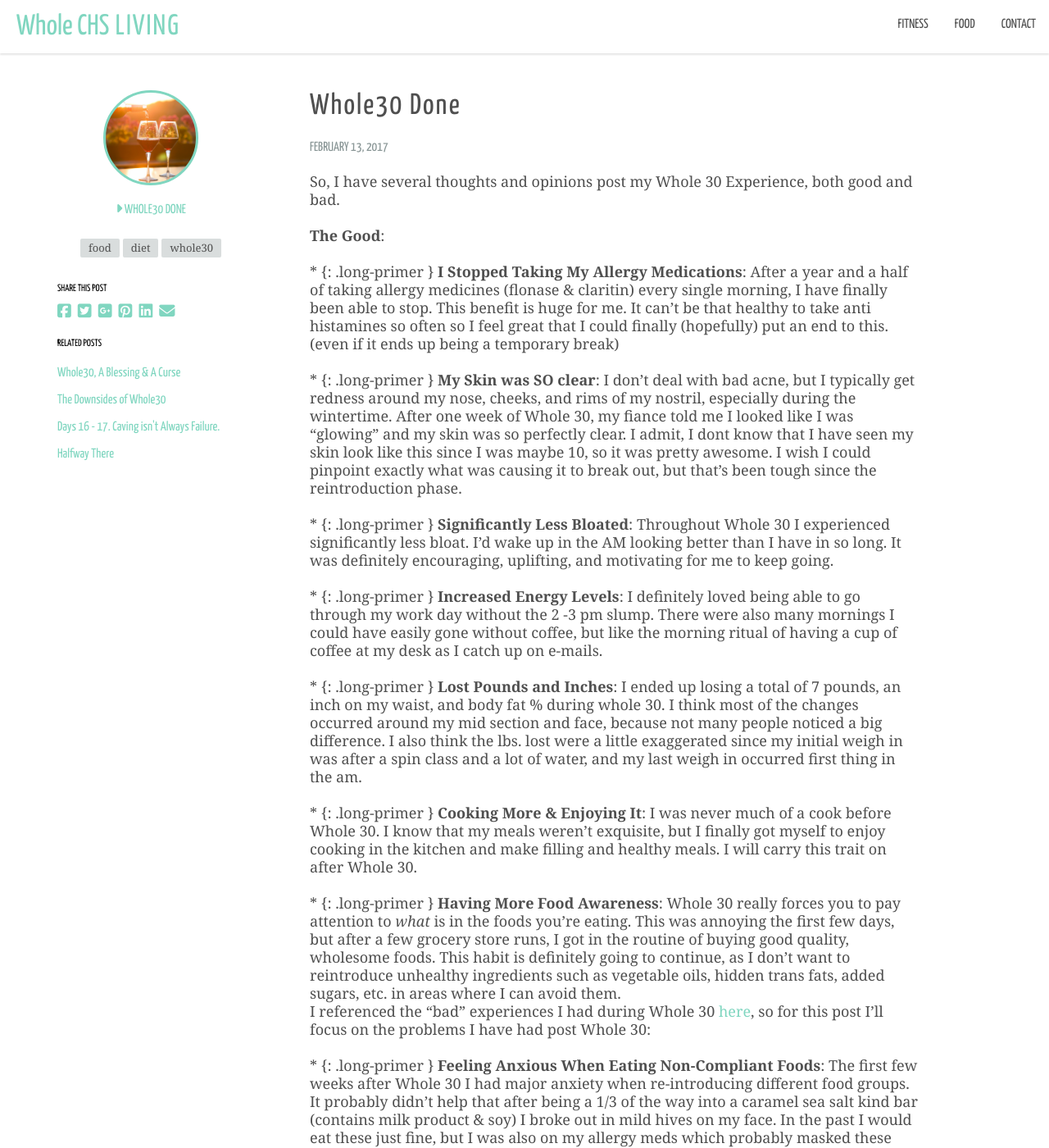
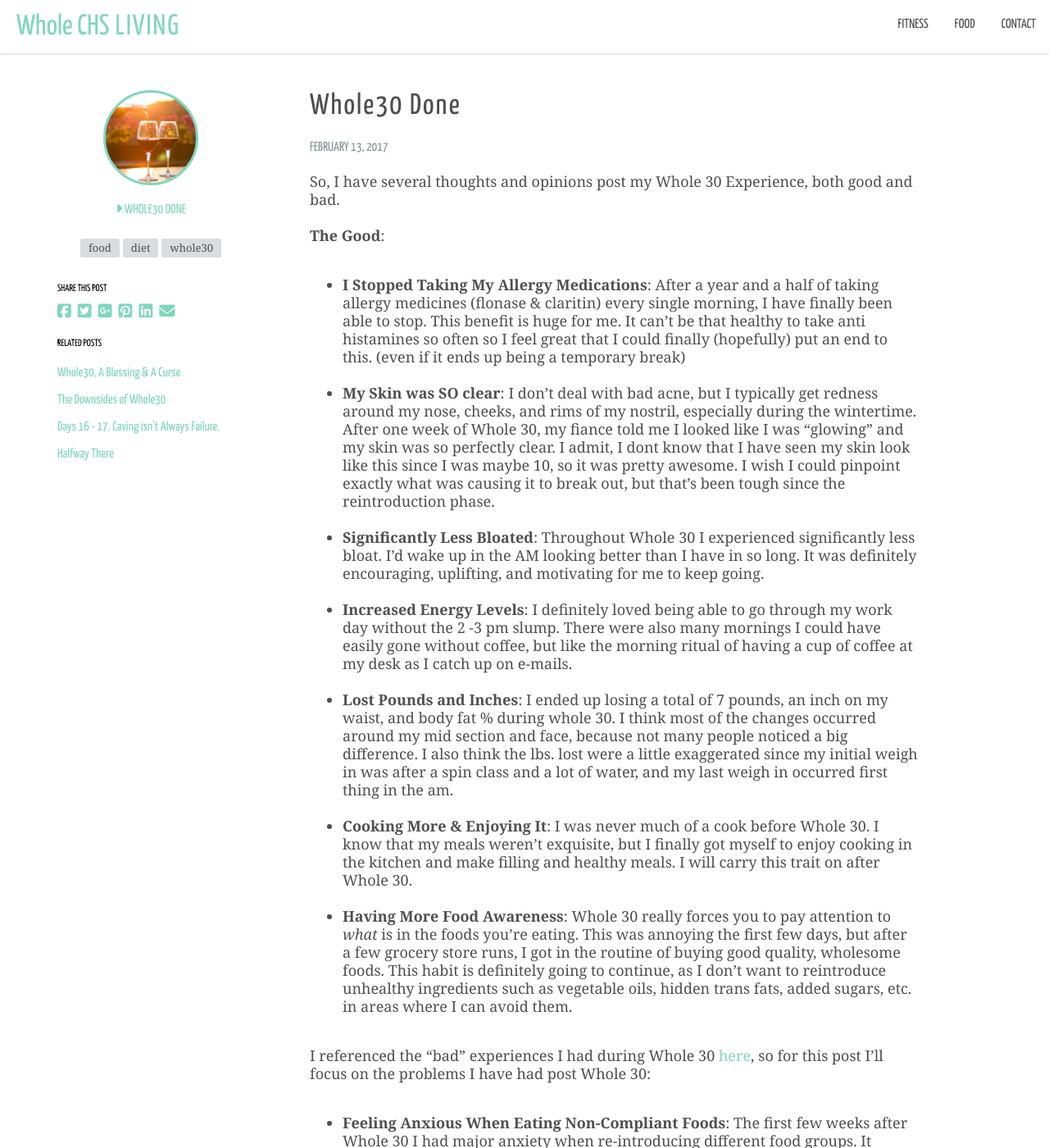
Before and after one commit to dmarooney1105/wholechsliving, a Jekyll site: the page built from _posts/2017-02-13-whole30-done.md, in a window 1280 px wide and 1400 px high. Shown: the whole window at 82% size. Built offline with Jekyll 4.4.1, drawn with Linux system fonts in a browser that asks for light colours; nearby versions of some CDN libraries; some web fonts are replaced; some of the changed text lies outside the part shown.

Commit message:
Updated '_posts/2017-02-13-whole30-done.md' via CloudCannon

```diff
--- a/_posts/2017-02-13-whole30-done.md
+++ b/_posts/2017-02-13-whole30-done.md
@@ -12,35 +12,35 @@ tags:
   - food
   - diet
   - whole30
-excerpt_separator: '<!-- excerpt -->'
+excerpt_separator: <!-- excerpt -->
 ---
-
-
-So, I have several thoughts and opinions post my Whole 30 Experience, both good and bad. <!-- excerpt -->
-<br>
-<br>**The Good**:
-<br>
-<br>\* {: .long-primer } **I Stopped Taking My Allergy Medications**: After a year and a half of taking allergy medicines (flonase & claritin) every single morning, I have finally been able to stop. This benefit is huge for me. It can’t be that healthy to take anti histamines so often so I feel great that I could finally (hopefully) put an end to this. (even if it ends up being a temporary break)
-<br>
-<br>\* {: .long-primer } **My Skin was SO clear**: I don’t deal with bad acne, but I typically get redness around my nose, cheeks, and rims of my nostril, especially during the wintertime. After one week of Whole 30, my fiance told me I looked like I was “glowing” and my skin was so perfectly clear. I admit, I dont know that I have seen my skin look like this since I was maybe 10, so it was pretty awesome. I wish I could pinpoint exactly what was causing it to break out, but that’s been tough since the reintroduction phase.
-<br>
-<br>\* {: .long-primer } **Significantly Less Bloated**: Throughout Whole 30 I experienced significantly less bloat. I’d wake up in the AM looking better than I have in so long. It was definitely encouraging, uplifting, and motivating for me to keep going.
-<br>
-<br>\* {: .long-primer } **Increased Energy Levels**: I definitely loved being able to go through my work day without the 2 -3 pm slump. There were also many mornings I could have easily gone without coffee, but like the morning ritual of having a cup of coffee at my desk as I catch up on e-mails.
-<br>
-<br>\* {: .long-primer } **Lost Pounds and Inches**: I ended up losing a total of 7 pounds, an inch on my waist, and body fat % during whole 30. I think most of the changes occurred around my mid section and face, because not many people noticed a big difference. I also think the lbs. lost were a little exaggerated since my initial weigh in was after a spin class and a lot of water, and my last weigh in occurred first thing in the am.
-<br>
-<br>\* {: .long-primer } **Cooking More & Enjoying It**: I was never much of a cook before Whole 30. I know that my meals weren’t exquisite, but I finally got myself to enjoy cooking in the kitchen and make filling and healthy meals. I will carry this trait on after Whole 30.
-<br>
-<br>\* {: .long-primer } **Having More Food Awareness**: Whole 30 really forces you to pay attention to *what* is in the foods you’re eating. This was annoying the first few days, but after a few grocery store runs, I got in the routine of buying good quality, wholesome foods. This habit is definitely going to continue, as I don’t want to reintroduce unhealthy ingredients such as vegetable oils, hidden trans fats, added sugars, etc. in areas where I can avoid them.
+So, I have several thoughts and opinions post my Whole 30 Experience, both good and bad.
+ <!-- excerpt -->
+<br /><br />
+**The Good**:
+<br /><br />
+* {: .long-primer } **I Stopped Taking My Allergy Medications**: After a year and a half of taking allergy medicines (flonase & claritin) every single morning, I have finally been able to stop. This benefit is huge for me. It can’t be that healthy to take anti histamines so often so I feel great that I could finally (hopefully) put an end to this. (even if it ends up being a temporary break)
+<br /><br />
+* {: .long-primer } **My Skin was SO clear**: I don’t deal with bad acne, but I typically get redness around my nose, cheeks, and rims of my nostril, especially during the wintertime. After one week of Whole 30, my fiance told me I looked like I was “glowing” and my skin was so perfectly clear. I admit, I dont know that I have seen my skin look like this since I was maybe 10, so it was pretty awesome. I wish I could pinpoint exactly what was causing it to break out, but that’s been tough since the reintroduction phase.
+<br /><br />
+* {: .long-primer } **Significantly Less Bloated**: Throughout Whole 30 I experienced significantly less bloat. I’d wake up in the AM looking better than I have in so long. It was definitely encouraging, uplifting, and motivating for me to keep going.
+<br /><br />
+* {: .long-primer } **Increased Energy Levels**: I definitely loved being able to go through my work day without the 2 -3 pm slump. There were also many mornings I could have easily gone without coffee, but like the morning ritual of having a cup of coffee at my desk as I catch up on e-mails.
+<br /><br />
+* {: .long-primer } **Lost Pounds and Inches**: I ended up losing a total of 7 pounds, an inch on my waist, and body fat % during whole 30. I think most of the changes occurred around my mid section and face, because not many people noticed a big difference. I also think the lbs. lost were a little exaggerated since my initial weigh in was after a spin class and a lot of water, and my last weigh in occurred first thing in the am.
+<br /><br />
+* {: .long-primer } **Cooking More & Enjoying It**: I was never much of a cook before Whole 30. I know that my meals weren’t exquisite, but I finally got myself to enjoy cooking in the kitchen and make filling and healthy meals. I will carry this trait on after Whole 30.
+<br /><br />
+* {: .long-primer } **Having More Food Awareness**: Whole 30 really forces you to pay attention to *what* is in the foods you’re eating. This was annoying the first few days, but after a few grocery store runs, I got in the routine of buying good quality, wholesome foods. This habit is definitely going to continue, as I don’t want to reintroduce unhealthy ingredients such as vegetable oils, hidden trans fats, added sugars, etc. in areas where I can avoid them.
+<br /><br />
 
 I referenced the “bad” experiences I had during Whole 30 [here](/food/diet/2017/01/25/downside-whole30.html), so for this post I’ll focus on the problems I have had post Whole 30:
-<br>
-<br>\* {: .long-primer } **Feeling Anxious When Eating Non-Compliant Foods**: The first few weeks after Whole 30 I had major anxiety when re-introducing different food groups. It probably didn’t help that after being a 1/3 of the way into a caramel sea salt kind bar (contains milk product & soy) I broke out in mild hives on my face. In the past I would eat these just fine, but I was also on my allergy meds which probably masked these mild reactions. Luckily other foods groups like gluten and grains haven’t seemed to bother me physically, but I did notice with gluten, my stomach would bloat. For the most part, I do plan on keeping dairy and soy out of my diet.
-<br>
-<br>\* {: .long-primer } **Sugar Headaches**: My first weekend off of Whole 30, My fiance and I attended a wedding in Louisville KY. I ate as well as I could have, but did help myself to 1/3 of a piece of wedding cake and ate a delicious slice of rum cake the following day. The Monday after (and I did not drink any alcohol on Sunday), I woke up with the biggest headache that felt just as bad as any hangover I’ve endured. This has happened a few times after eating more sugar.
-<br>
-<br>\* {: .long-primer } **Instant Alcohol Bloat**: The weekend spent in Kentucky, I drank wine and some vodka drinks. Sadly the Sunday after drinking I definitely had instant alcohol bloat. This has always happened in the past, and if you step on a scale you can be tricked into thinking you’ve gained 3+ pounds, but this will go away after 3 days or so of clean eating and exercise.
-<br>&nbsp;
+<br /><br />
+* {: .long-primer } **Feeling Anxious When Eating Non-Compliant Foods**: The first few weeks after Whole 30 I had major anxiety when re-introducing different food groups. It probably didn’t help that after being a 1/3 of the way into a caramel sea salt kind bar (contains milk product & soy) I broke out in mild hives on my face. In the past I would eat these just fine, but I was also on my allergy meds which probably masked these mild reactions. Luckily other foods groups like gluten and grains haven’t seemed to bother me physically, but I did notice with gluten, my stomach would bloat. For the most part, I do plan on keeping dairy and soy out of my diet.
+<br /><br />
+* {: .long-primer } **Sugar Headaches**: My first weekend off of Whole 30, My fiance and I attended a wedding in Louisville KY. I ate as well as I could have, but did help myself to 1/3 of a piece of wedding cake and ate a delicious slice of rum cake the following day. The Monday after (and I did not drink any alcohol on Sunday), I woke up with the biggest headache that felt just as bad as any hangover I’ve endured. This has happened a few times after eating more sugar.
+<br /><br />
+* {: .long-primer } **Instant Alcohol Bloat**: The weekend spent in Kentucky, I drank wine and some vodka drinks. Sadly the Sunday after drinking I definitely had instant alcohol bloat. This has always happened in the past, and if you step on a scale you can be tricked into thinking you’ve gained 3+ pounds, but this will go away after 3 days or so of clean eating and exercise.
+<br /><br />
 
-Overall, Whole 30 was a worth it experience, but I do not know that I will do another Whole 30 again. I definitely plan on continuing to eat Whole 30 meals for the most part, with the exception of chickpeas and some wine (duh), and then have a more relaxed approach to food on the weekends. The worst part about it was the feeling of being confined to your home for cooking, and not being able to socialize in ways you’re used to doing so. If any of you suffer from joint pain, inflammation, skin rashes, or allergies, I highly recommend this diet. Again, it’s not whole – forever, just 30 days, and seriously can change your life.
+Overall, Whole 30 was a worth it experience, but I do not know that I will do another Whole 30 again. I definitely plan on continuing to eat Whole 30 meals for the most part, with the exception of chickpeas and some wine (duh), and then have a more relaxed approach to food on the weekends. The worst part about it was the feeling of being confined to your home for cooking, and not being able to socialize in ways you’re used to doing so.  If any of you suffer from joint pain, inflammation, skin rashes, or allergies, I highly recommend this diet. Again, it’s not whole – forever, just 30 days, and seriously can change your life.
```
